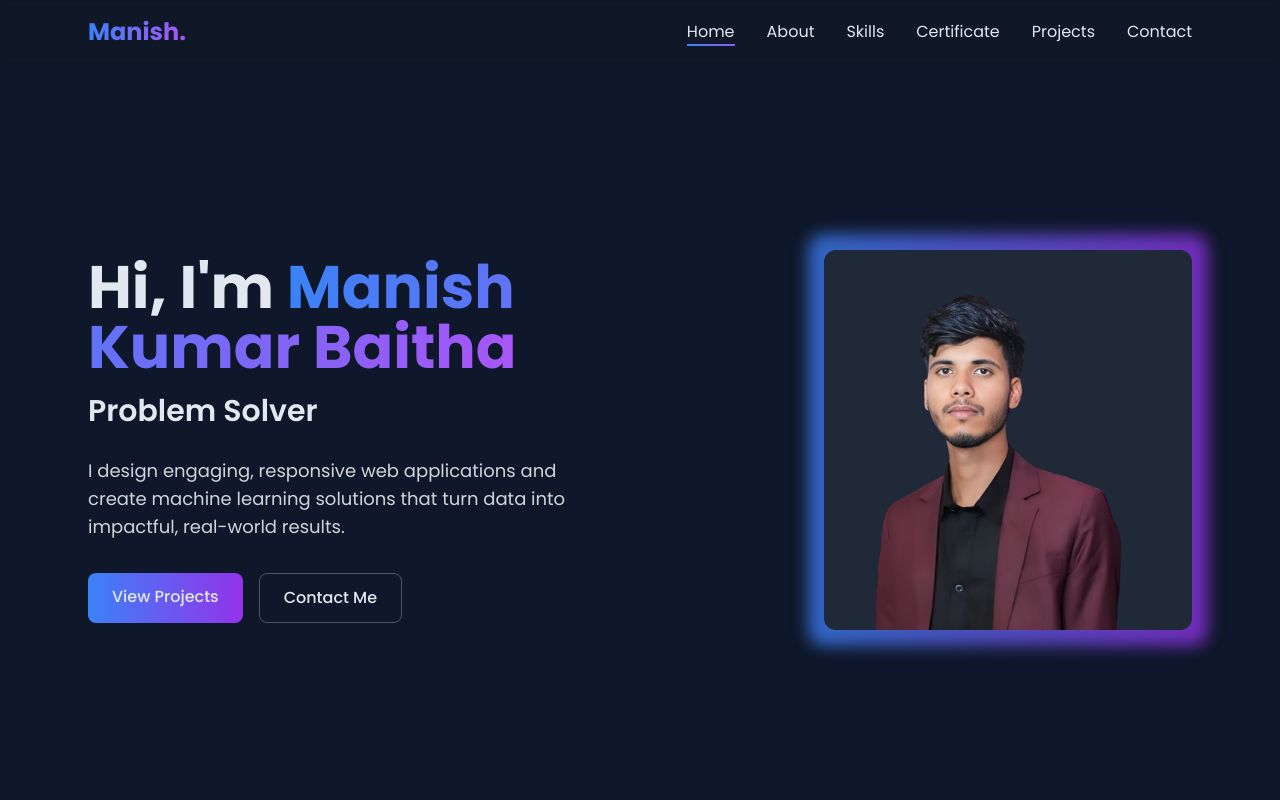
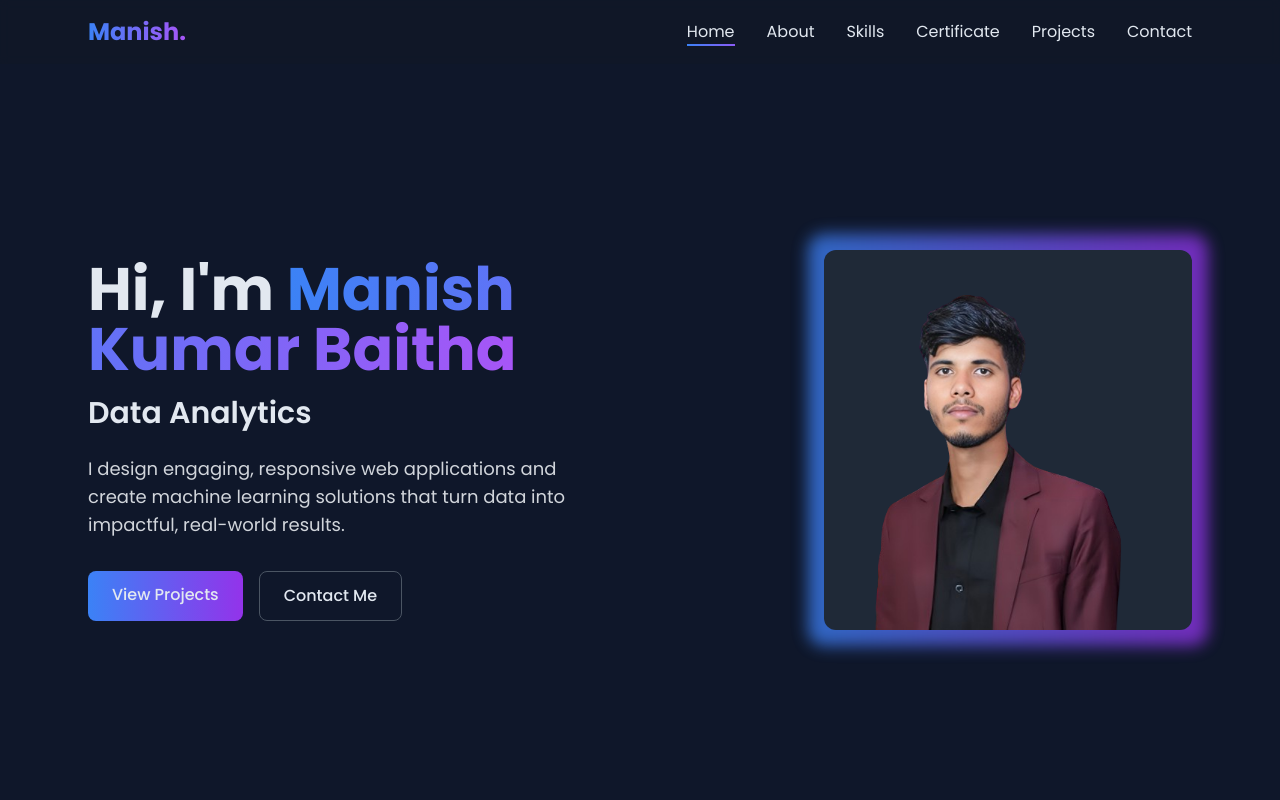
Before and after one commit to manishkr6/Portfolio, a React (Vite) app: page / in a window 1280 px wide. Shown: the top 800 px of the page. Built offline with nearby package versions, Linux system fonts and the light colour scheme.

Commit message:
HomeSection: implement typing effect for dynamic text display

```diff
--- a/src/App.css
+++ b/src/App.css
@@ -258,3 +258,10 @@ body {
     height: 200px;
   }
 }
+
+/* Typing effect */
+.typing {
+  display: inline-block;
+  padding-right: 6px;
+  transition: color 0.12s ease, opacity 0.12s ease;
+}
--- a/src/components/HomeSection.jsx
+++ b/src/components/HomeSection.jsx
@@ -2,22 +2,40 @@ import { useEffect, useState } from "react";
 import profileImg from "../assets/profile.png";
 
 const HomeSection = () => {
-  const texts = [
-    "Frontend Developer",
-    "React Developer",
-    "AI / ML Enthusiast",
-    "Problem Solver",
-  ];
+  const texts = ["AI / ML Enthusiast", "Data Analytics", "Frontend Developer"];
 
+  const [displayText, setDisplayText] = useState("");
   const [textIndex, setTextIndex] = useState(0);
+  const [isDeleting, setIsDeleting] = useState(false);
 
   useEffect(() => {
-    const interval = setInterval(() => {
-      setTextIndex((prev) => (prev + 1) % texts.length);
-    }, 2000);
+    let timeout;
+    const current = texts[textIndex];
 
-    return () => clearInterval(interval);
-  }, []);
+    if (!isDeleting && displayText === current) {
+      // pause before deleting (a bit longer so users can read)
+      timeout = setTimeout(() => setIsDeleting(true), 2000);
+    } else if (isDeleting && displayText === "") {
+      // move to next text after deleting
+      setIsDeleting(false);
+      setTextIndex((i) => (i + 1) % texts.length);
+    } else {
+      // make typing feel smoother by varying speed small amounts
+      const delta = Math.round(
+        isDeleting ? 40 + Math.random() * 40 : 80 + Math.random() * 40
+      ); // typing / deleting speed (ms)
+
+      timeout = setTimeout(() => {
+        setDisplayText((prev) =>
+          isDeleting
+            ? current.substring(0, prev.length - 1)
+            : current.substring(0, prev.length + 1)
+        );
+      }, delta);
+    }
+
+    return () => clearTimeout(timeout);
+  }, [displayText, isDeleting, textIndex, texts]);
 
   return (
     <section
@@ -32,8 +50,11 @@ const HomeSection = () => {
               Hi, I'm <span className="gradient-text">Manish Kumar Baitha</span>
             </h1>
 
-            <h2 className="text-2xl md:text-2xl lg:text-3xl h-10 font-semibold mb-6">
-              {texts[textIndex]}
+            <h2
+              className="text-2xl md:text-2xl lg:text-3xl font-semibold mb-6"
+              aria-live="polite"
+            >
+              <span className="typing">{displayText}</span>
             </h2>
 
             <p className="text-lg text-gray-300 mb-8 max-w-lg">
```
